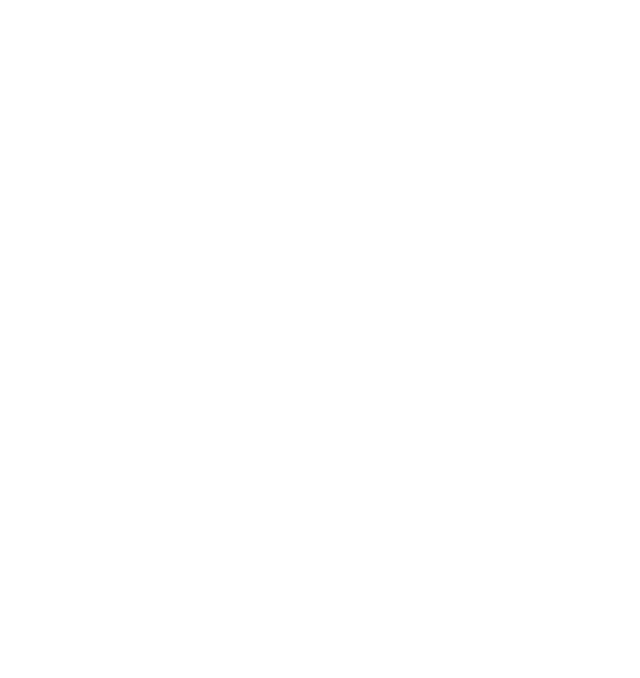
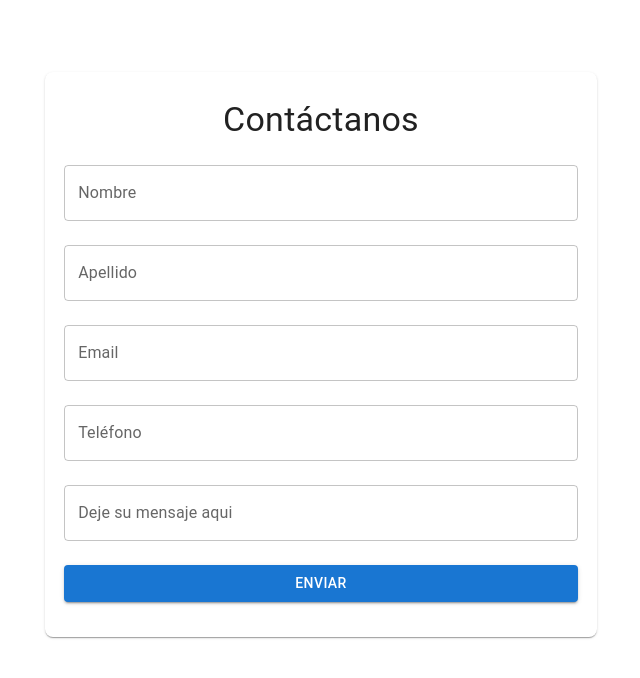
Before and after one commit to NahuelRosso/Social-Invitation, a Next.js app in the folder front/: page /form-contact in a window 1280 px wide. Shown: the top 678 px of the page, without its empty margins (319-959 px from the left). Built offline with nearby package versions, Linux system fonts and the light colour scheme.

Commit message:
Formulario Terminado

```diff
--- a/front/pages/form-contact/index.tsx
+++ b/front/pages/form-contact/index.tsx
@@ -1,6 +1,9 @@
 import FormularioContacto from "@/shared/components/form_contact/form-contact";
 
-
-export default function Contact(){
-    <FormularioContacto></FormularioContacto>
+export default function Contact() {
+  return (
+    <div>
+      <FormularioContacto></FormularioContacto>
+    </div>
+  );
 }
--- a/front/src/shared/components/form_contact/form-contact.tsx
+++ b/front/src/shared/components/form_contact/form-contact.tsx
@@ -1,48 +1,107 @@
 "use client";
 
-import { useState } from "react";
+import {
+  Box,
+  Button,
+  Card,
+  Container,
+  Grid,
+  Paper,
+  TextField,
+  Typography,
+} from "@mui/material";
+import React, { useState } from "react";
 
-const FormularioContacto = () => {
+function ContactForm() {
+  const [name, setName] = useState("");
   const [email, setEmail] = useState("");
-  const [nombre, setNombre] = useState("");
-  const errorMessage = validate(nombre, email);
+  const [message, setMessage] = useState("");
+  const [surname, setSurname] = useState("");
+  const [phone, setPhone] = useState("");
+
+  const handleSubmit = (event: { preventDefault: () => void }) => {
+    event.preventDefault();
+    console.log("Submitting form", name, email, message, surname);
+    // Aquí podrías enviar la información del formulario al servidor utilizando fetch o axios, por ejemplo.
+  };
+
   return (
-    <form
-      onSubmit={(ev) => {
-        ev.preventDefault();
+    <Container sx={{ mt: 9 }} maxWidth="sm">
+      <Grid
+        container
+        direction="column"
+        alignItems="center"
+        justifyContent="center"
+        sx={{ ninHeight: "100vh" }}
+      >
+        <Grid item>
+          <Paper sx={{ padding: "1.2em", borderRadius: "0.5em" }}>
+            <Typography sx={{ mt: 1, mb: 1 }} variant="h4" align="center">
+              Contáctanos
+            </Typography>
+            <Box component="form" onSubmit={handleSubmit}>
+              <TextField
+                name="name"
+                fullWidth
+                type="text"
+                label="Nombre"
+                autoComplete="off"
+                sx={{ mt: 2, mb: 1.5 }}
+                onChange={(event) => setName(event.target.value)}
+              />
+              <TextField
+                name="surname"
+                fullWidth
+                type="text"
+                label="Apellido"
+                autoComplete="off"
+                sx={{ mt: 1.5, mb: 1.5 }}
+                onChange={(event) => setSurname(event.target.value)}
+              />
+              <TextField
+                name="email"
+                fullWidth
+                type="email"
+                label="Email"
+                autoComplete="off"
+                sx={{ mt: 1.5, mb: 1.5 }}
+                onChange={(event) => setEmail(event.target.value)}
+              />
+              <TextField
+                name="phone"
+                fullWidth
+                type="text"
+                label="Teléfono"
+                autoComplete="off"
+                sx={{ mt: 1.5, mb: 1.5 }}
+                onChange={(event) => setPhone(event.target.value)}
+              />
 
-        login(nombre, email);
-      }}
-    >
-      <input
-        type="text"
-        name="nombre"
-        placeholder="Nombre"
-        autoComplete="off"
-        value={nombre}
-        onChange={(ev) => setNombre(ev.target.value)}
+              <TextField
+                name="message"
+                fullWidth
+                type="text"
+                label="Deje su mensaje aqui"
+                multiline
+                autoComplete="off"
+                maxRows={4}
+                sx={{ mt: 1.5, mb: 1.5 }}
+                onChange={(event) => setMessage(event.target.value)}
+              />
+              <Button
+                fullWidth
+                type="submit"
+                variant="contained"
+                sx={{ mt: 1.5, mb: 2 }}
+              >
+                Enviar
+              </Button>
+            </Box>
+          </Paper>
+        </Grid>
+      </Grid>
+    </Container>
+  );
+}
 
-      ></input>
-      <input
-        type="text"
-        name="email"
-        placeholder="Email"
-        autoComplete="off"
-        value={email}
-        onChange={(ev) => setEmail(ev.target.value)}
-      ></input>
-      <p>{errorMessage}</p>
-      <button type="submit">Enviar</button>
-    </form>
-  );
-};
-const login = (nombre: string, email: string) => {
-  if (nombre === "Nahuel" && email === "hola@hola.com")
-    alert("Tu consulta ha sido enviada");
-  else alert("complete los campos requeridos");
-};
-const validate = (nombre: string, email: string | string[]) => {
-    if (!nombre.toUpperCase()) return "Nombre incorrecto";
-    if (!email.includes("@")) return "Email incorrecto";
-  };
-export default FormularioContacto;
+export default ContactForm;
```
